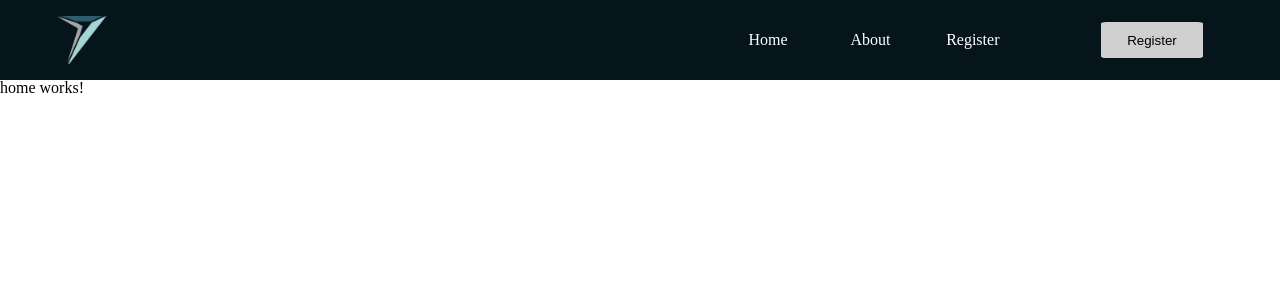
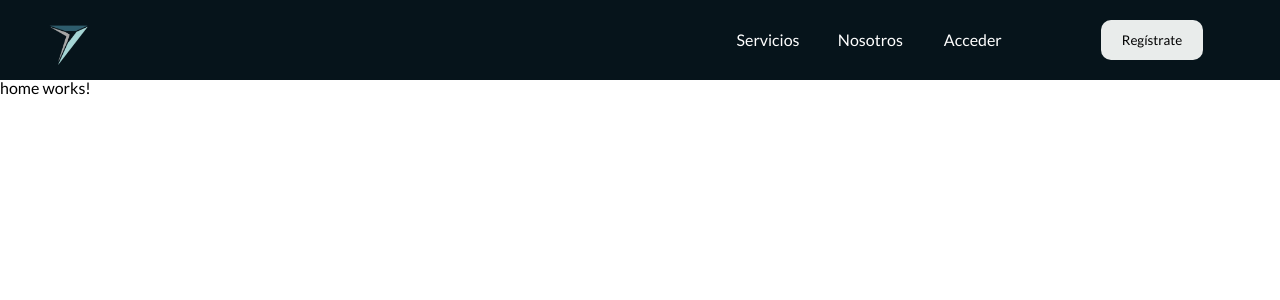
Before and after one commit to aalejandrozuleta/TransKodiak-Frontend, an Angular app: page /home in a window 1280 px wide. Shown: the top 300 px of the page. Built offline with nearby package versions, Linux system fonts and the light colour scheme.

Commit message:
Co-authored-by: Sofiaaa20 style: Corrections styles

```diff
--- a/src/shared/components/atoms/btn-register/btn-register.component.html
+++ b/src/shared/components/atoms/btn-register/btn-register.component.html
@@ -1,5 +1,5 @@
 <div id="blockBtnRegister">
   <button id="btnRegister">
-    <a [href]="register">Register</a>
+    <a [href]="register">Regístrate</a>
   </button>
 </div>
--- a/src/shared/components/atoms/btn-register/btn-register.component.scss
+++ b/src/shared/components/atoms/btn-register/btn-register.component.scss
@@ -5,12 +5,18 @@
 
 #blockBtnRegister{
   @extend %totalSize;
-  display: flex;
-  justify-content: center;
-  align-items: center;
+  @extend %flexCenter;
+
 
   #btnRegister {
-    @include buttonStyle($width: 40%, $height: 45%, $border-radius: 5%, $background: 'secondary');
+    @include buttonStyle($width: 40%, $height: 50%, $border-radius: 10px, $background: 'secondary');
+    //
+
+    &:hover{
+      box-shadow: 0px 0px 10px map-get($buttonColors , "secondary" );
+      background-color: map-get($buttonColors, "hover" );
+    }
+
     a {
       text-decoration: none;
       color: map-get($nav, "btnColor" );
--- a/src/shared/components/atoms/logo-company/logo-company.component.scss
+++ b/src/shared/components/atoms/logo-company/logo-company.component.scss
@@ -5,10 +5,12 @@
   @extend %totalSize;
   @extend %flexCenter;
   justify-content: start;
-  padding-left:30px;
+  padding: 5px 0 0 30px;
+
   img {
-    width: 20%;
-    height: 60%;
+    width: 15%;
+    height: 55%;
+    cursor: pointer;
     object-fit: cover;
   }
 }
--- a/src/shared/components/molecules/nav-bar/nav-bar.component.scss
+++ b/src/shared/components/molecules/nav-bar/nav-bar.component.scss
@@ -14,8 +14,36 @@
       @extend %gridCenter;
       a {
         text-decoration: none;
-        color: map-get($nav , "link" );
+        color: map-get($nav, "link");
+        position: relative;
+        background: none;
+        transition-timing-function: cubic-bezier(0.25, 0.8, 0.25, 1);
+        transition-duration: 400ms;
+        transition-property: color;
+
+        &:focus,
+        &:hover {
+          color: #fff;
+        }
+
+        &:focus:after,
+        &:hover:after {
+          width: 100%;
+          left: 0%;
+        }
+
+        &:after {
+          content: "";
+          pointer-events: none;
+          bottom: -2px;
+          left: 50%;
+          position: absolute;
+          width: 0%;
+          height: 2px;
+          background-color: #fff;
+          transition: width, left, cubic-bezier(0.25, 0.8, 0.25, 1), 400ms ;
+        }
       }
     }
-  }
 }
+}
--- a/src/shared/components/molecules/nav-bar/nav-bar.component.ts
+++ b/src/shared/components/molecules/nav-bar/nav-bar.component.ts
@@ -13,15 +13,15 @@ export class NavBarComponent {
 
   optionsMenu: MenuItem[] = [
     {
-      name: 'Home',
-      link: '/home'
+      name: 'Servicios',
+      link: '/service'
     },
     {
-      name: 'About',
+      name: 'Nosotros',
       link: '/about'
     },
     {
-      name: 'Register',
+      name: 'Acceder',
       link: '/register'
     }
   ];
--- a/src/styles/colors/_buttonColor.scss
+++ b/src/styles/colors/_buttonColor.scss
@@ -1,6 +1,6 @@
 $buttonColors: (
   background: #06141B,
   text: #fff,
-  hover: #eeee,
-  secondary: #cfcfcf
+  hover: #ffffff,
+  secondary: #e9eceb
 );
--- a/src/styles/fonts/_fontStyle.scss
+++ b/src/styles/fonts/_fontStyle.scss
@@ -1,3 +1,5 @@
-// body{
+@import url('https://fonts.googleapis.com/css2?family=Lato:ital,wght@0,100;0,300;0,400;0,700;0,900;1,100;1,300;1,400;1,700;1,900&display=swap');
 
-// }
+*{
+  font-family: 'Lato', sans-serif;
+}
```
